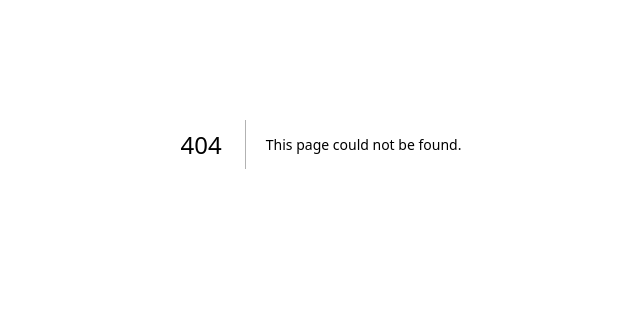
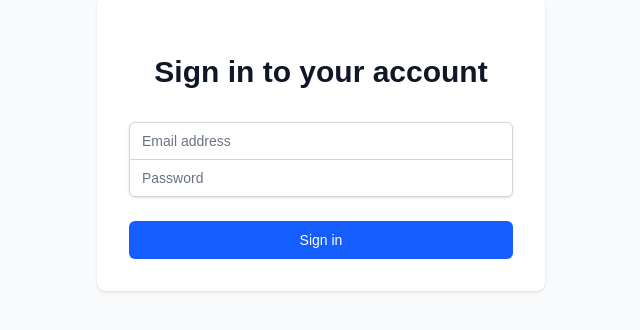
Before and after one commit to koskei-kipkoech/Gist-Tracker-App, a Next.js app: page /login in a window 1280 px wide. Before the commit this address had no page. Shown: the part 256-586 px from the top of the page, without its empty margins (319-959 px from the left). Built offline with nearby package versions, Linux system fonts and the light colour scheme.

Commit message:
Adds a login button

```diff
--- /dev/null
+++ b/app/login/page.tsx
@@ -0,0 +1,71 @@
+'use client'
+
+import { useState } from 'react'
+import { useRouter } from 'next/navigation'
+
+export default function LoginPage() {
+  const [email, setEmail] = useState('')
+  const [password, setPassword] = useState('')
+  const router = useRouter()
+
+  const handleSubmit = async (e: React.FormEvent) => {
+    e.preventDefault()
+    // Add your login logic here
+    console.log('Login attempt with:', email, password)
+  }
+
+  return (
+    <div className="min-h-screen flex items-center justify-center bg-gray-50">
+      <div className="max-w-md w-full space-y-8 p-8 bg-white rounded-lg shadow">
+        <div>
+          <h2 className="mt-6 text-center text-3xl font-extrabold text-gray-900">
+            Sign in to your account
+          </h2>
+        </div>
+        <form className="mt-8 space-y-6" onSubmit={handleSubmit}>
+          <div className="rounded-md shadow-sm -space-y-px">
+            <div>
+              <label htmlFor="email" className="sr-only">
+                Email address
+              </label>
+              <input
+                id="email"
+                name="email"
+                type="email"
+                required
+                className="appearance-none rounded-none relative block w-full px-3 py-2 border border-gray-300 placeholder-gray-500 text-gray-900 rounded-t-md focus:outline-none focus:ring-blue-500 focus:border-blue-500 focus:z-10 sm:text-sm"
+                placeholder="Email address"
+                value={email}
+                onChange={(e) => setEmail(e.target.value)}
+              />
+            </div>
+            <div>
+              <label htmlFor="password" className="sr-only">
+                Password
+              </label>
+              <input
+                id="password"
+                name="password"
+                type="password"
+                required
+                className="appearance-none rounded-none relative block w-full px-3 py-2 border border-gray-300 placeholder-gray-500 text-gray-900 rounded-b-md focus:outline-none focus:ring-blue-500 focus:border-blue-500 focus:z-10 sm:text-sm"
+                placeholder="Password"
+                value={password}
+                onChange={(e) => setPassword(e.target.value)}
+              />
+            </div>
+          </div>
+
+          <div>
+            <button
+              type="submit"
+              className="group relative w-full flex justify-center py-2 px-4 border border-transparent text-sm font-medium rounded-md text-white bg-blue-600 hover:bg-blue-700 focus:outline-none focus:ring-2 focus:ring-offset-2 focus:ring-blue-500"
+            >
+              Sign in
+            </button>
+          </div>
+        </form>
+      </div>
+    </div>
+  )
+}
```
